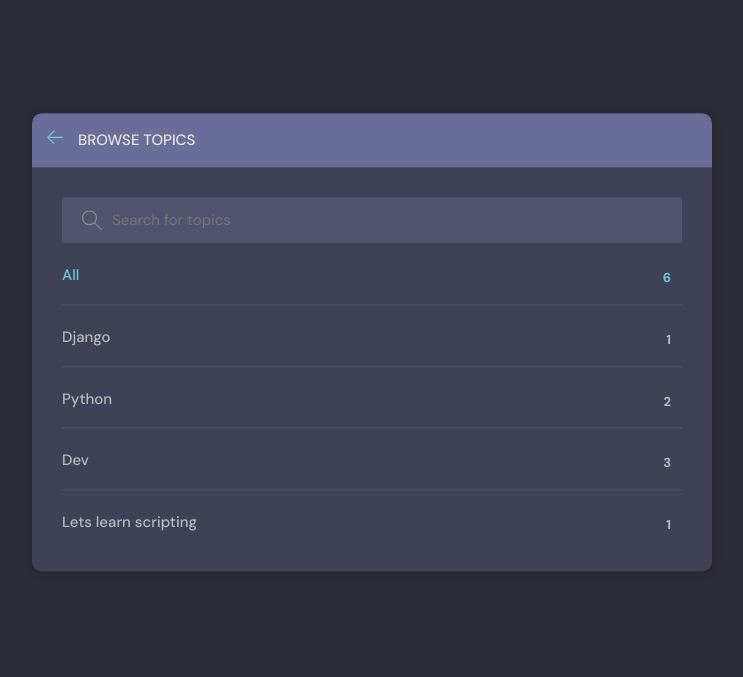
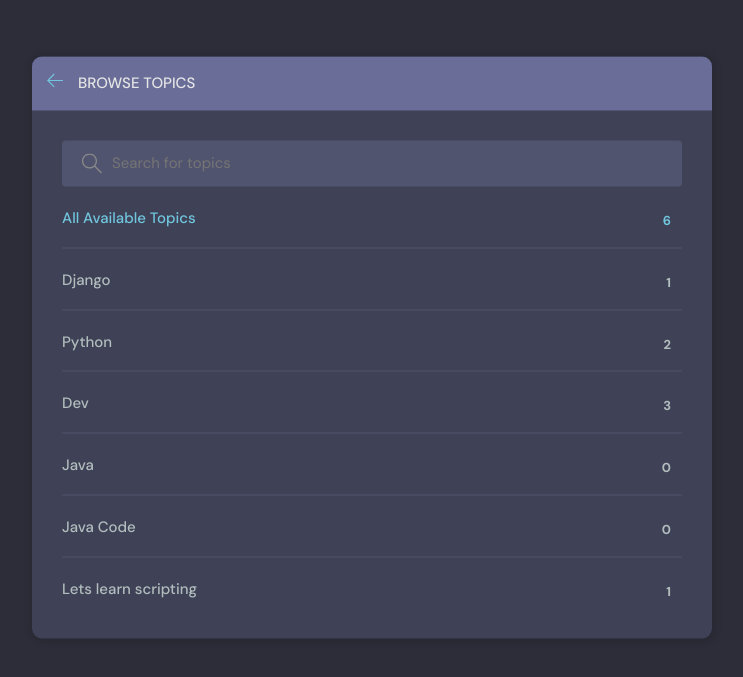
Before and after one commit to Miralex20/django_project, a Django app: page /topics/ in a window 1280 px wide. Shown: the part 76-753 px from the top of the page, without its empty margins (268-1011 px from the left). Run offline with Django 5.2, Linux system fonts and the light colour scheme; data comes from the database, SQL or seed files in the repository.

Commit message:
fixed details on topic rediredting directly to home page, now it takes to topic page for query results

```diff
--- /dev/null
+++ b/myBud_Django/mybud/base/api/urls.py
@@ -0,0 +1,6 @@
+from django.urls import path
+from . import views
+
+urlpatterns = [
+    path('api/', views.getRoutes)
+]
--- a/myBud_Django/mybud/base/templates/base/topics.html
+++ b/myBud_Django/mybud/base/templates/base/topics.html
@@ -17,7 +17,7 @@
         </div>
 
         <div class="topics-page layout__body">
-          <form class="header__search" action="{% url 'home' %}" method="get">
+          <form class="header__search" action="{% url 'topics' %}" method="get">
             <label>
               <svg version="1.1" xmlns="http://www.w3.org/2000/svg" width="32" height="32" viewBox="0 0 32 32">
                 <title>search</title>
@@ -29,14 +29,12 @@
 
           <ul class="topics__list">
             <li>
-              <a href="{% url 'topics' %}" class="active">All <span>{{ topics.count }}</span></a>
+              <a href="{% url 'topics' %}" class="active">All Available Topics<span>{{ topics.count }}</span></a>
             </li>
             {% for topic in topics %}
-              {% if topic.room_set.all.count > 0 %}
-                <li>
-                  <a href="{% url 'topics' %}?q= {{ topic.name }}">{{ topic.name }} <span>{{ topic.room_set.all.count }}</span></a>
-                </li>
-              {% endif %}
+              <li>
+                <a href="{% url 'home' %}?q={{ topic.name }}">{{ topic.name }} <span>{{ topic.room_set.all.count }}</span></a>
+              </li>
             {% endfor %}
           </ul>
         </div>
--- a/myBud_Django/mybud/base/views.py
+++ b/myBud_Django/mybud/base/views.py
@@ -161,7 +161,7 @@
 
 
 def topicsPage(request):
-    q = request.GET.get("q") if request.GET.get("q") != None else ''
+    q = request.GET.get("q") if request.GET.get('q') != None else ""
     topics = Topic.objects.filter(name__icontains=q)
     context ={'topics': topics}
     return render(request, "base/topics.html", context)
--- a/myBud_Django/mybud/mybud/urls.py
+++ b/myBud_Django/mybud/mybud/urls.py
@@ -22,4 +22,5 @@
 urlpatterns = [
     path('admin/', admin.site.urls),
     path('', include('base.urls')),
+    path('api/', include('base.api.urls'))
 ]
```
Also changed, not shown: myBud_Django/mybud/base/api/views.py (added, +9 -0 lines), myBud_Django/mybud/base/api/__init__.py (added), myBud_Django/mybud/base/api/serializers.py (added).
